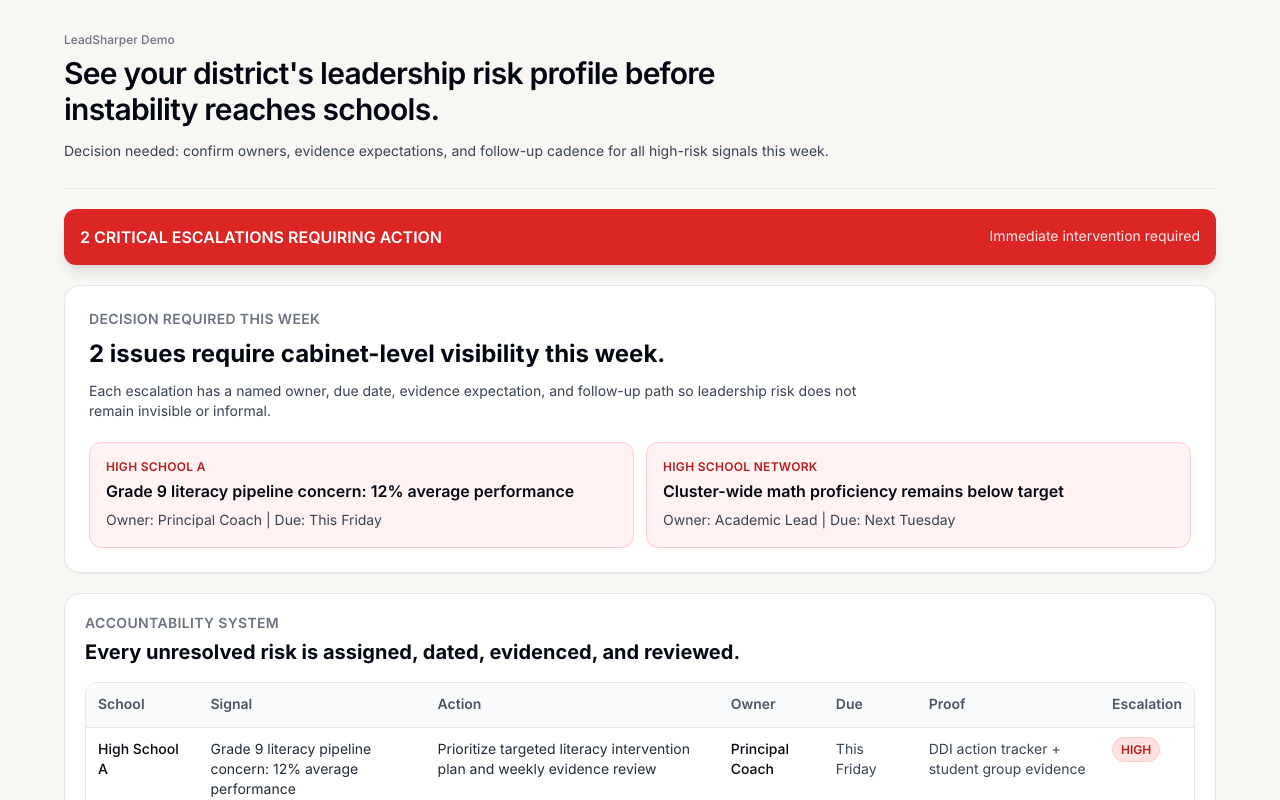
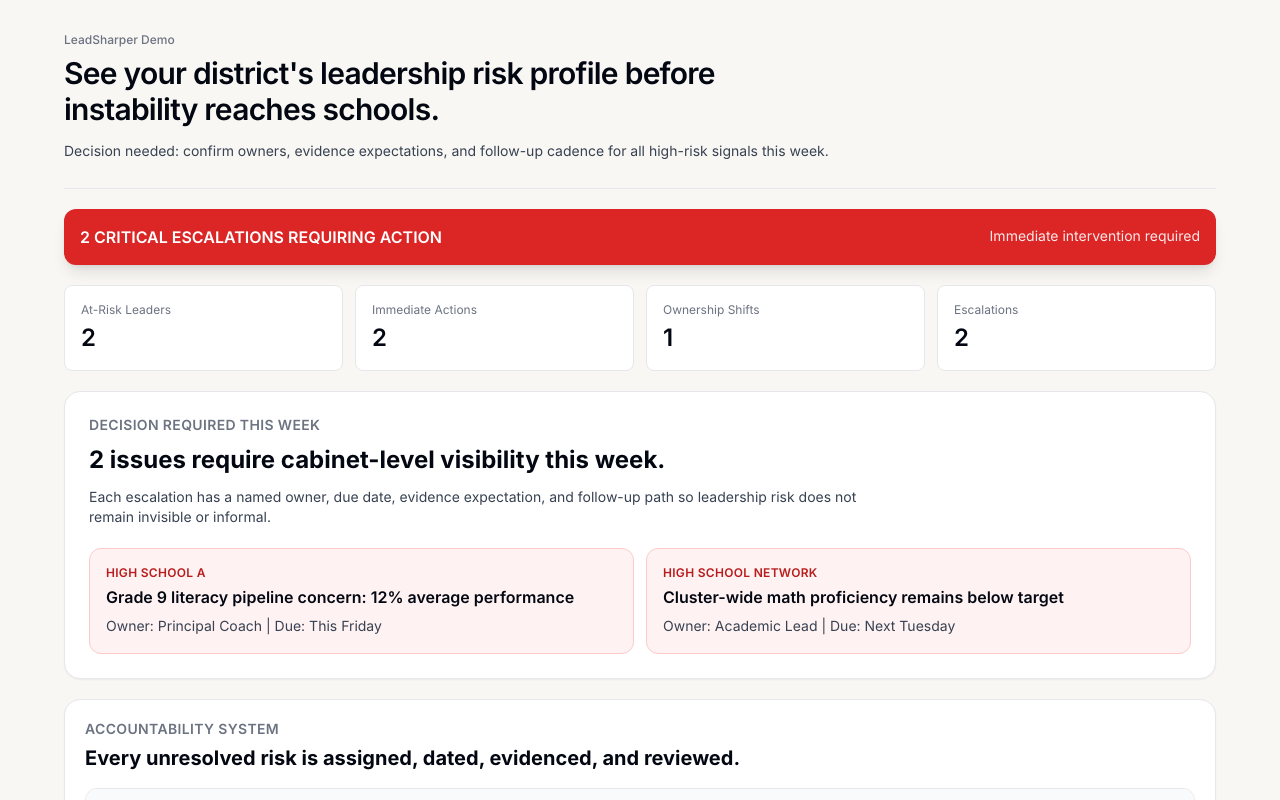
Before and after one commit to jmarc296-jpg/instructional-leadership-practice, a Next.js app: page /demo/run in a window 1280 px wide. Shown: the top 800 px of the page. Built offline with nearby package versions, Linux system fonts and the light colour scheme.

Commit message:
Add executive metrics to demo narrative

```diff
--- a/app/demo/run/page.tsx
+++ b/app/demo/run/page.tsx
@@ -26,6 +26,24 @@ export default function DemoRunPage() {
 
         <EscalationBanner escalationCount={escalationCount} />
 
+        <section className="grid gap-3 md:grid-cols-4">
+          <div className="rounded-lg border bg-white p-4">
+            <div className="text-xs text-gray-500">At-Risk Leaders</div>
+            <div className="mt-1 text-2xl font-semibold">{summary.atRiskLeaders}</div>
+          </div>
+          <div className="rounded-lg border bg-white p-4">
+            <div className="text-xs text-gray-500">Immediate Actions</div>
+            <div className="mt-1 text-2xl font-semibold">{summary.immediateActions}</div>
+          </div>
+          <div className="rounded-lg border bg-white p-4">
+            <div className="text-xs text-gray-500">Ownership Shifts</div>
+            <div className="mt-1 text-2xl font-semibold">{summary.ownershipShifts}</div>
+          </div>
+          <div className="rounded-lg border bg-white p-4">
+            <div className="text-xs text-gray-500">Escalations</div>
+            <div className="mt-1 text-2xl font-semibold">{summary.escalationCount}</div>
+          </div>
+        </section>
         <ExecutiveDecisionPanel />
 
         <DemoActionTable />
```
